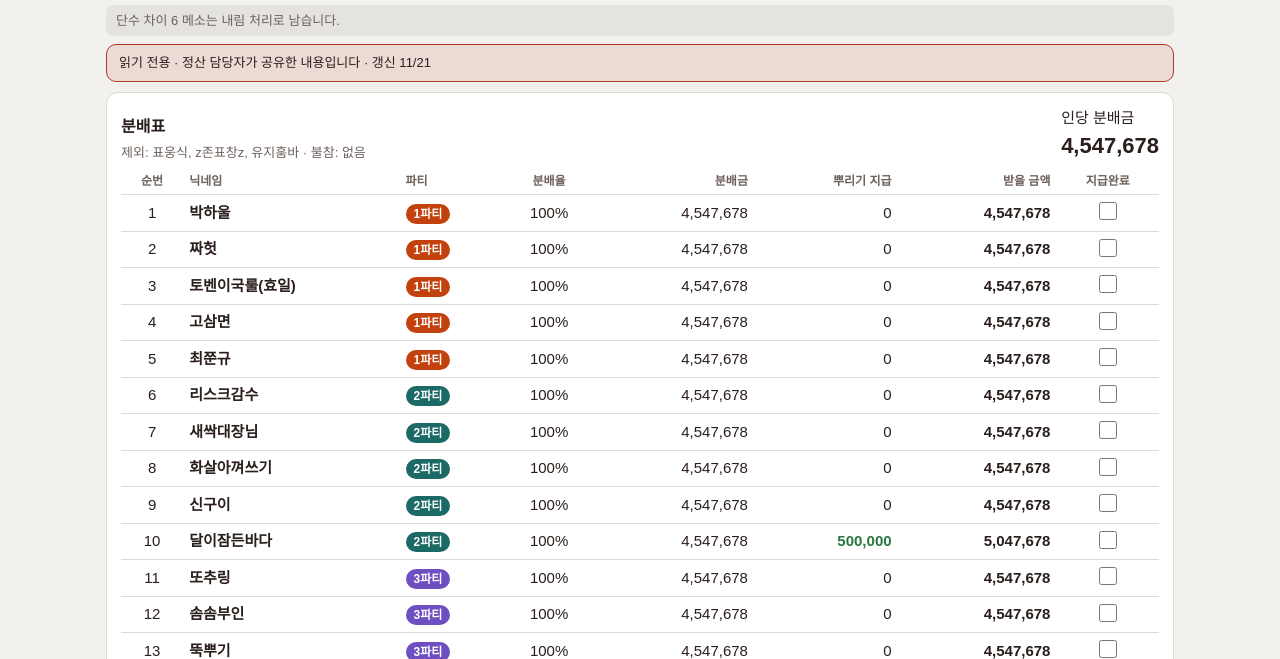
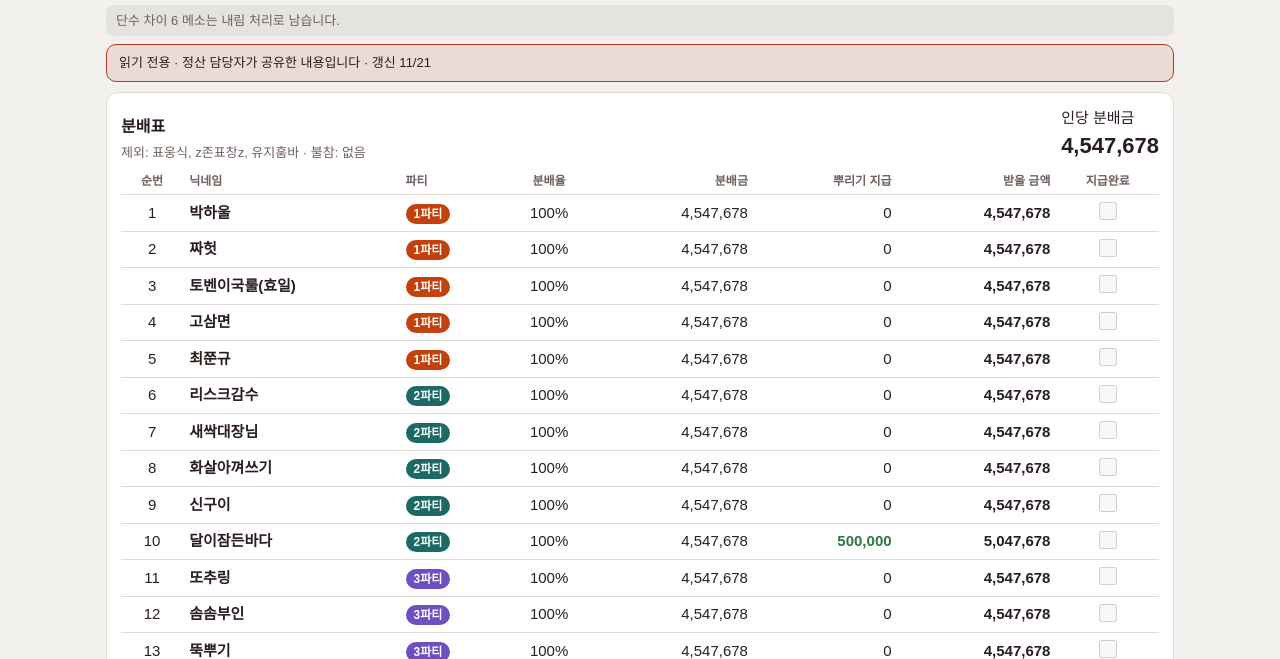
Before and after one commit to toy123-lgtm/kakum-settle, a plain HTML site: page horntail/index.html in a window 1280 px wide. Shown: the part 141-800 px from the top of the page. Drawn offline with Linux system fonts and the light colour scheme; a web font is replaced by a local one.

Commit message:
혼테일 공유 페이지 입력칸 비활성화 (읽기 전용 강화)
Co-Authored-By: Claude Sonnet 5.5 <noreply@anthropic.com>
Claude-Session: https://claude.ai/code/session_018kFK5FAnbhPxSzSW6P1QRi

```diff
--- a/horntail/index.html
+++ b/horntail/index.html
@@ -432,6 +432,7 @@ function render(){
     document.body.classList.add('view');
     const w=VIEW, c=calc(w); LAST=c; renderStrip(c);
     $('#view').innerHTML='<div class="vbar">읽기 전용 · 정산 담당자가 공유한 내용입니다'+(VMETA&&VMETA.at?' · 갱신 '+esc(VMETA.at):'')+'</div>'+tabDist(w,c)+viewSales(w,c);
+    $$('#view input,#view select,#view textarea').forEach(el=>{ el.disabled=true; });
     return;
   }
   document.body.classList.remove('view');
```
